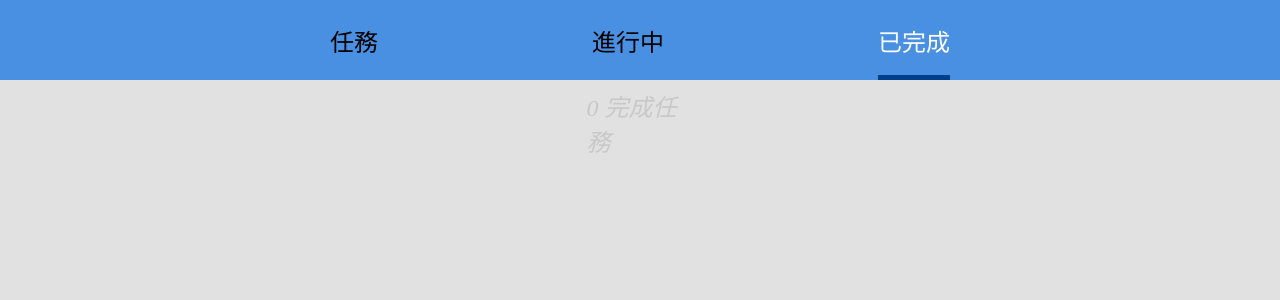
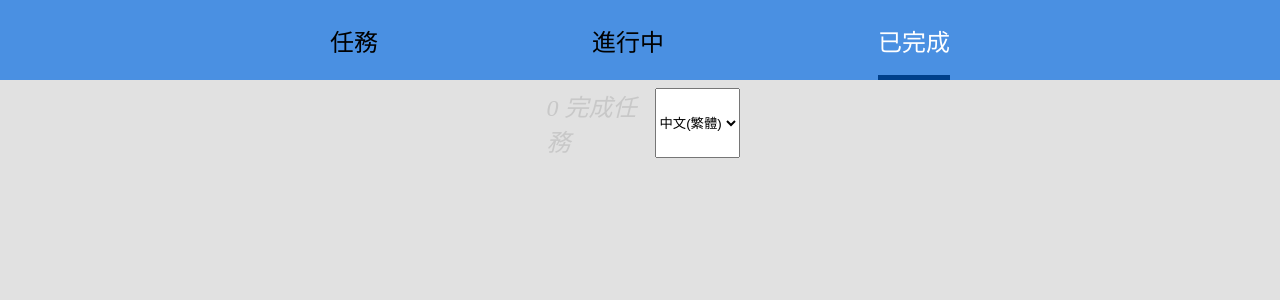
Before and after one commit to Kevinaaaaqw/toDoList, a Vue app in the folder toDoList/: page /#/Completed in a window 1280 px wide. Shown: the top 300 px of the page. Built offline with nearby package versions, Linux system fonts and the light colour scheme.

Commit message:
修正任務計算方式 ，增加未完成與已完成頁面可以選擇語言

```diff
--- a/toDoList/src/components/TaskLength.vue
+++ b/toDoList/src/components/TaskLength.vue
@@ -10,6 +10,9 @@ const { toDoList } = storeToRefs(toDoListStore())
 
 const tasksLength = computed(() => {
     return `${toDoList.value.filter((i) => {
+        if (props.taskCountType === 'taskCompleted') {
+            return i.isDone
+        }
         return !i.isDone
     }).length} ${lang.value[props.taskCountType]}`
 })
--- a/toDoList/src/views/CompletedViews.vue
+++ b/toDoList/src/views/CompletedViews.vue
@@ -3,6 +3,7 @@ import EditPostIt from '@/components/EditPostIt.vue'
 import { toDoListStore } from '@/stores/toDoListStore'
 import { storeToRefs } from 'pinia';
 import TaskLength from '@/components/TaskLength.vue'
+import LanguageSelect from '@/components/LanguageSelect.vue'
 import { type postIt } from '@/components/types/type'
 import draggable from 'vuedraggable'; //引入
 
@@ -28,8 +29,9 @@ const hiddenCSS = (it: postIt) => {
                 </template>
             </draggable>
         </div>
-        <div>
+        <div class="flex justify-between">
             <TaskLength task-count-type="taskCompleted" />
+            <LanguageSelect />
         </div>
     </div>
 </template>
--- a/toDoList/src/views/InProgress.vue
+++ b/toDoList/src/views/InProgress.vue
@@ -3,6 +3,7 @@ import EditPostIt from '@/components/EditPostIt.vue'
 import { toDoListStore } from '@/stores/toDoListStore'
 import { storeToRefs } from 'pinia';
 import TaskLength from '@/components/TaskLength.vue'
+import LanguageSelect from '@/components/LanguageSelect.vue'
 import { type postIt } from '@/components/types/type'
 import draggable from 'vuedraggable'; //引入
 
@@ -26,6 +27,9 @@ const hiddenCSS = (it: postIt) => {
                 </template>
             </draggable>
         </div>
-        <TaskLength task-count-type="taskLeft" />
+        <div class="flex justify-between">
+            <TaskLength task-count-type="taskLeft" />
+            <LanguageSelect />
+        </div>
     </div>
 </template>
```
